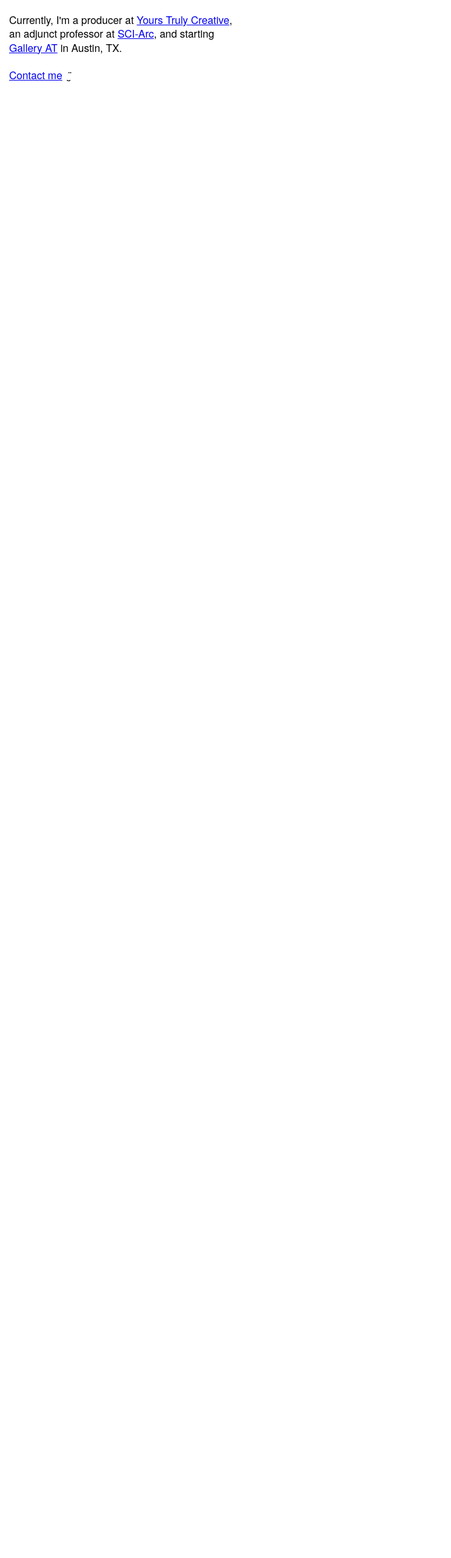
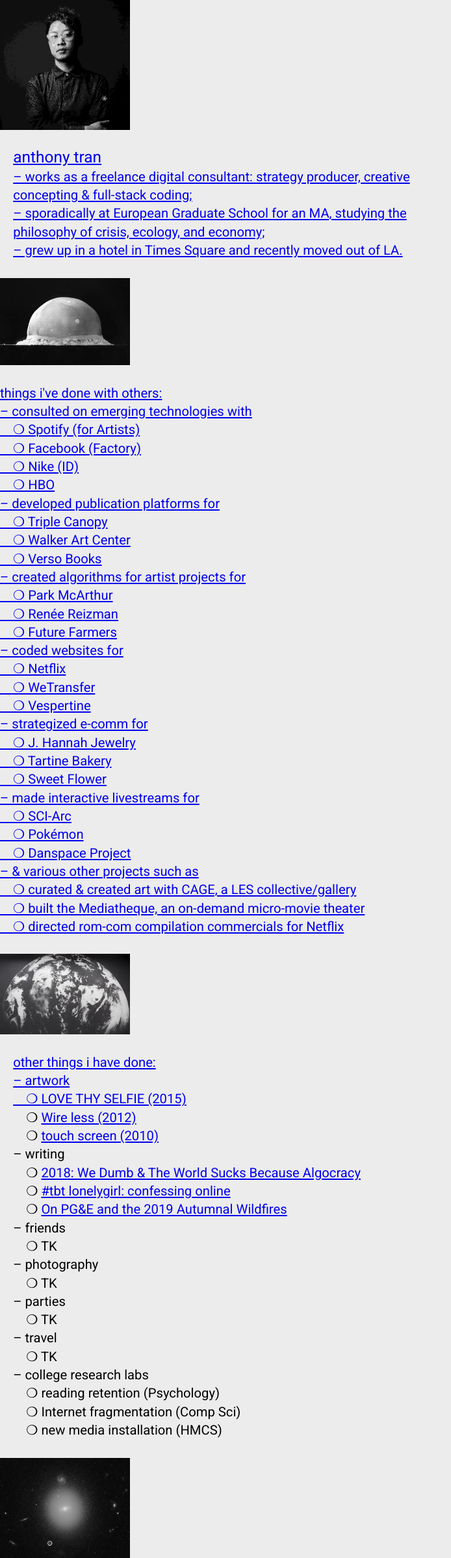
Before and after one commit to atran/atran.github.io, a Jekyll site: the page built from index.md, in a window 1280 px wide. Shown: the whole page at 65% size, without its empty margins (0-694 px from the left). Built offline with Jekyll 4.4.1, drawn with Linux system fonts in a browser that asks for light colours; before the commit the page ends 900 px from its top, so only the background shows below that.

Commit message:
Update flat.html

```diff
--- a/_layouts/flat.html
+++ b/_layouts/flat.html
@@ -1,27 +1,137 @@
-<html>
 <head>
-    <meta charset="utf-8">
-    <meta name="viewport" content="width=device-width,initial-scale=1.0">
   <title>Anthony Tran</title>
-  </head>
-  <body>
+  <meta name="viewport" content="width=device-width, initial-scale=1">
+  <meta name="description" content="Anthony Tran is a biome (he/they).">
+  <link href="https://fonts.googleapis.com/css2?family=Roboto&display=swap" rel="stylesheet">
+  <script async src="https://www.googletagmanager.com/gtag/js?id=UA-36861842-1"></script>
+  <script>
+    window.dataLayer = window.dataLayer || [];
+    function gtag(){dataLayer.push(arguments);}
+    gtag('js', new Date());
+    gtag('config', 'UA-36861842-1');
+  </script>
+
   <style>
     * {
       margin: 0;
       padding: 0;
+      box-sizing: border-box;
     }
-
     body {
-        font-family: "HelveticaNeueRegular", "HelveticaNeue-Regular", "Helvetica Neue Regular", "HelveticaNeue", "Helvetica Neue", 'TeXGyreHerosRegular', "Helvetica", "Tahoma", "Geneva", "Arial", sans-serif;
-        margin: 20px 14px;
-        max-width: 350px;
-        line-height: 1.333em;
+      font-family: Roboto, monospace;
+      font-size: calc(1em + 0.33vw);
+      line-height: 1.4em;
+      max-width: 680px;
+      background-color: #ececec;
+    }
+    h1 {
+      display: inline-block;
+      font-size: calc(1em + 0.33vw);
+      font-weight: normal;
+    }
+    img {
+      width: 200px;
+    }
+    body > div {
+      margin: 0 2em 0 1em;
     }
   </style>
-    Currently, I'm a producer at <a href="https://www.instagram.com/yourstrulycreative/" target="_blank">Yours Truly Creative</a>, an adjunct professor at <a href="https://www.sciarc.edu/" target="_blank">SCI-Arc</a>, and starting <a href="http://galleryat.art/" target="_blank">Gallery AT</a> in Austin, TX.
-    <br>
-    <br>
-    <a href="mailto:studio+www@anthonytran.info">Contact me</a>
-    &nbsp;&#168;&#814;
+</head>
+<body>
+  <img src="/img/flat_home/anthony-tran_headshot.png" />
+
+  <div>
+    <br />
+    <h1><a href="mailto:studio+www@anthonytran.info">anthony tran</h1>
+    <br />– works as a freelance digital consultant: strategy producer, creative concepting & full-stack coding;
+    <br />– sporadically at European Graduate School for an MA, studying the philosophy of crisis, ecology, and economy;
+    <br />– grew up in a hotel in Times Square and recently moved out of LA.
+    <br />
+  </div>
+
+  <br />
+  <img src="/img/flat_home/mushroom.jpg" />
+  <br />
+
+  <div>
+    <br />
+    things i've done with others:
+
+    <br />– consulted on emerging technologies with
+      <br />&nbsp;&nbsp;&nbsp;&nbsp;❍ Spotify (for Artists)
+      <br />&nbsp;&nbsp;&nbsp;&nbsp;❍ Facebook (Factory)
+      <br />&nbsp;&nbsp;&nbsp;&nbsp;❍ Nike (ID)
+      <br />&nbsp;&nbsp;&nbsp;&nbsp;❍ HBO
+
+    <br />– developed publication platforms for
+      <br />&nbsp;&nbsp;&nbsp;&nbsp;❍ Triple Canopy
+      <br />&nbsp;&nbsp;&nbsp;&nbsp;❍ Walker Art Center
+      <br />&nbsp;&nbsp;&nbsp;&nbsp;❍ Verso Books
+
+    <br />– created algorithms for artist projects for
+      <br />&nbsp;&nbsp;&nbsp;&nbsp;❍ Park McArthur
+      <br />&nbsp;&nbsp;&nbsp;&nbsp;❍ Renée Reizman
+      <br />&nbsp;&nbsp;&nbsp;&nbsp;❍ Future Farmers
+
+    <br />– coded websites for
+      <br />&nbsp;&nbsp;&nbsp;&nbsp;❍ Netflix
+      <br />&nbsp;&nbsp;&nbsp;&nbsp;❍ WeTransfer
+      <br />&nbsp;&nbsp;&nbsp;&nbsp;❍ Vespertine
+
+    <br />– strategized e-comm for
+      <br />&nbsp;&nbsp;&nbsp;&nbsp;❍ J. Hannah Jewelry
+      <br />&nbsp;&nbsp;&nbsp;&nbsp;❍ Tartine Bakery
+      <br />&nbsp;&nbsp;&nbsp;&nbsp;❍ Sweet Flower
+
+    <br />– made interactive livestreams for
+      <br />&nbsp;&nbsp;&nbsp;&nbsp;❍ SCI-Arc
+      <br />&nbsp;&nbsp;&nbsp;&nbsp;❍ Pokémon
+      <br />&nbsp;&nbsp;&nbsp;&nbsp;❍ Danspace Project
+
+    <br />– & various other projects such as
+      <br />&nbsp;&nbsp;&nbsp;&nbsp;❍ curated & created art with CAGE, a LES collective/gallery
+      <br />&nbsp;&nbsp;&nbsp;&nbsp;❍ built the Mediatheque, an on-demand micro-movie theater
+      <br />&nbsp;&nbsp;&nbsp;&nbsp;❍ directed rom-com compilation commercials for Netflix
+    <br />
+  </div>
+
+  <br />
+  <img src="/img/flat_home/earth.jpg" />
+  <br />
+
+  <div>
+    <br />
+    other things i have done:
+    <br />– artwork
+      <br />&nbsp;&nbsp;&nbsp;&nbsp;❍ <a href="https://medium.com/@atran/love-thyselfie-what-is-intimacy-online-12c61af0c728" target="_blank">LOVE THY SELFIE (2015)</a>
+      <br />&nbsp;&nbsp;&nbsp;&nbsp;❍ <a href="https://vimeo.com/43341047" target="_blank">Wire less (2012)</a>
+      <br />&nbsp;&nbsp;&nbsp;&nbsp;❍ <a href="https://vimeo.com/42938038" target="_blank">touch screen (2010)</a>
+
+    <br />– writing
+      <br />&nbsp;&nbsp;&nbsp;&nbsp;❍ <a href="https://medium.com/@atran/2018-we-dumb-the-world-sucks-because-algocracy-88945dd2fadb" target="_blank">2018: We Dumb & The World Sucks Because Algocracy</a>
+      <br />&nbsp;&nbsp;&nbsp;&nbsp;❍ <a href="https://walkerart.org/magazine/lonelygirl-confess-online" target="_blank">#tbt lonelygirl: confessing online</a>
+      <br />&nbsp;&nbsp;&nbsp;&nbsp;❍ <a href="https://anthonytran.info/blog/2019/10/30/on-pg-e-and-the-autumnal-wildfires.html" target="_blank">On PG&E and the 2019 Autumnal Wildfires</a>
+
+    <br />– friends
+      <br />&nbsp;&nbsp;&nbsp;&nbsp;❍ TK
+
+    <br />– photography
+      <br />&nbsp;&nbsp;&nbsp;&nbsp;❍ TK
+
+    <br />– parties
+      <br />&nbsp;&nbsp;&nbsp;&nbsp;❍ TK
+
+    <br />– travel
+      <br />&nbsp;&nbsp;&nbsp;&nbsp;❍ TK
+
+    <br />– college research labs
+      <br />&nbsp;&nbsp;&nbsp;&nbsp;❍ reading retention (Psychology)
+      <br />&nbsp;&nbsp;&nbsp;&nbsp;❍ Internet fragmentation (Comp Sci)
+      <br />&nbsp;&nbsp;&nbsp;&nbsp;❍ new media installation (HMCS)
+    <br />
+  </div>
+
+  <br />
+  <img src="/img/flat_home/merlin.jpg" />
 </body>
 </html>
```
Lines whose indentation alone changed are shown as unchanged.
